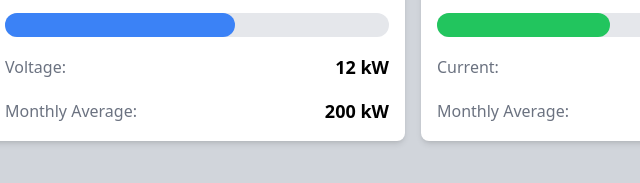
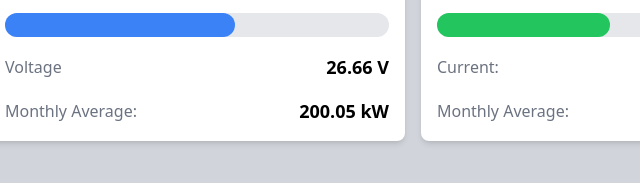
Before and after one commit to AkhileshThykkat/main-project-build, a plain HTML site: page dashboard.html in a window 1280 px wide. Shown: the part 143-326 px from the top of the page, 11-651 px from the left. Drawn offline with nearby package versions, Linux system fonts and the light colour scheme.

Commit message:
modified:   dashboard.html

```diff
--- a/dashboard.html
+++ b/dashboard.html
@@ -59,7 +59,7 @@
             </div>
         </div>
     </div>
-    <script src="random-number.js"></script>
+    <script src="data-updation.js"></script>
 </body>
 
 </html>
```
